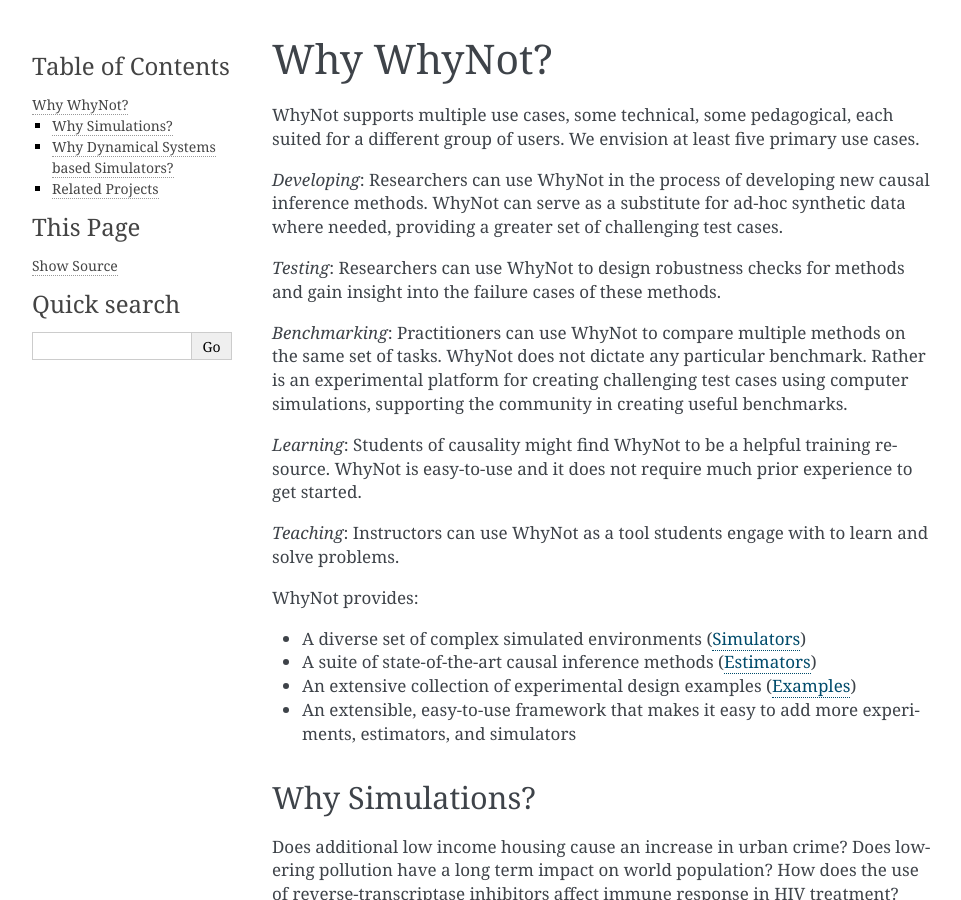
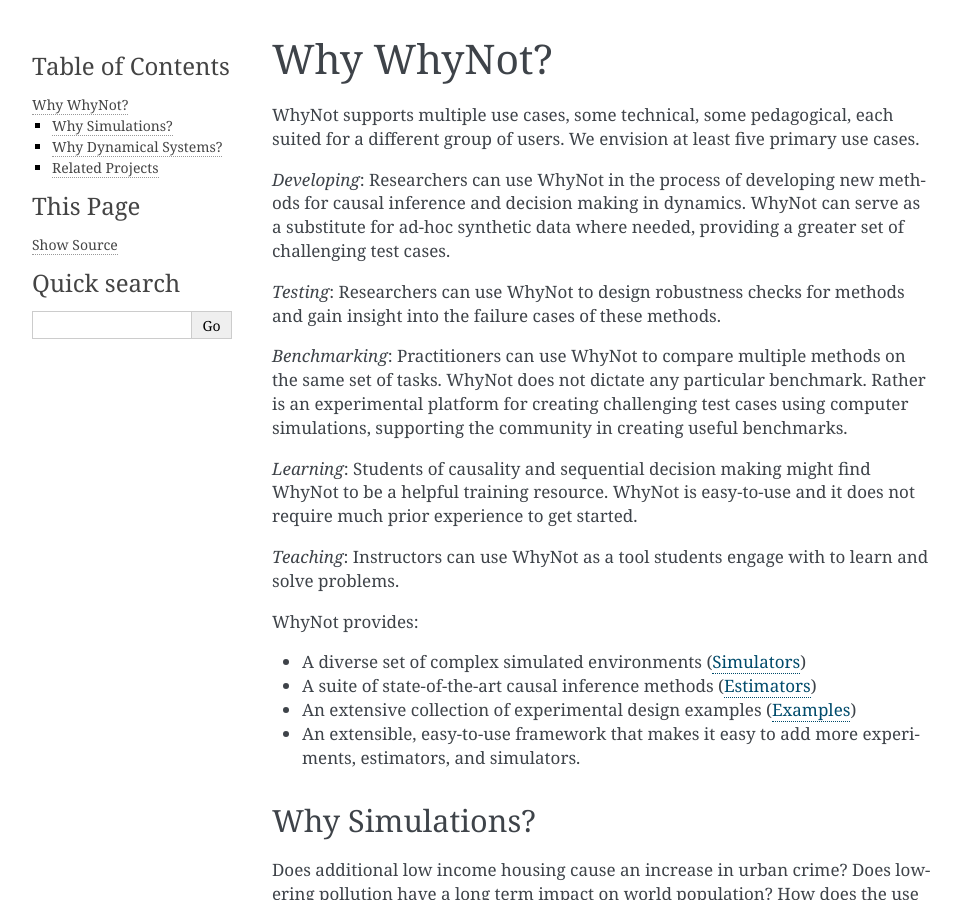
Before and after one commit to socialfoundations/whynot, a Sphinx documentation site: the page built from docs/source/why.rst, in a window 1280 px wide and 900 px high. Shown: the whole window, without its empty margins (148-1109 px from the left). Built offline with Sphinx 7.4.7, drawn with Linux system fonts in a browser that asks for light colours; some of the changed text lies outside the part shown.

```diff
--- a/docs/source/why.rst
+++ b/docs/source/why.rst
@@ -4,9 +4,10 @@ WhyNot supports multiple use cases, some technical, some pedagogical, each
 suited for a different group of users. We envision at least five primary use
 cases.
 
-*Developing*: Researchers can use WhyNot in the process of developing new causal
-inference methods. WhyNot can serve as a substitute for ad-hoc synthetic data
-where needed, providing a greater set of challenging test cases.
+*Developing*: Researchers can use WhyNot in the process of developing new
+methods for causal inference and decision making in dynamics. WhyNot can serve
+as a substitute for ad-hoc synthetic data where needed, providing a greater set
+of challenging test cases.
 
 *Testing*: Researchers can use WhyNot to design robustness checks for methods
 and gain insight into the failure cases of these methods.
@@ -16,9 +17,9 @@ same set of tasks. WhyNot does not dictate any particular benchmark. Rather
 is an experimental platform for creating challenging test cases using computer
 simulations, supporting the community in creating useful benchmarks.
 
-*Learning*: Students of causality might find WhyNot to be a helpful training
-resource. WhyNot is easy-to-use and it does not require much prior experience to
-get started.
+*Learning*: Students of causality and sequential decision making might find
+WhyNot to be a helpful training resource. WhyNot is easy-to-use and it does not
+require much prior experience to get started.
 
 *Teaching*: Instructors can use WhyNot as a tool students engage with to learn
 and solve problems.
@@ -29,7 +30,7 @@ WhyNot provides:
 * A diverse set of complex simulated environments (:ref:`simulators`)
 * A suite of state-of-the-art causal inference methods (:ref:`estimators`)
 * An extensive collection of experimental design examples (:ref:`experiment-examples`)
-* An extensible, easy-to-use framework that makes it easy to add more experiments, estimators, and simulators
+* An extensible, easy-to-use framework that makes it easy to add more experiments, estimators, and simulators.
 
 Why Simulations?
 ----------------
@@ -81,8 +82,8 @@ include, what time horizons to consider, and how to generate data from the
 simulator. With this powerful tool at hand, we can investigate how today's
 practice of causal inference fares in challenging simulated environments.
 
-Why Dynamical Systems based Simulators?
----------------------------------------
+Why Dynamical Systems?
+----------------------
 Causal inference inevitably has to grapple with data generated by some dynamical
 process, since the physical universe is itself a dynamical system. Dynamical
 system models provide a natural and convenient setting for researchers to study
```
Also changed, not shown: other parts of docs/source/why.rst (+6 -6 lines).
